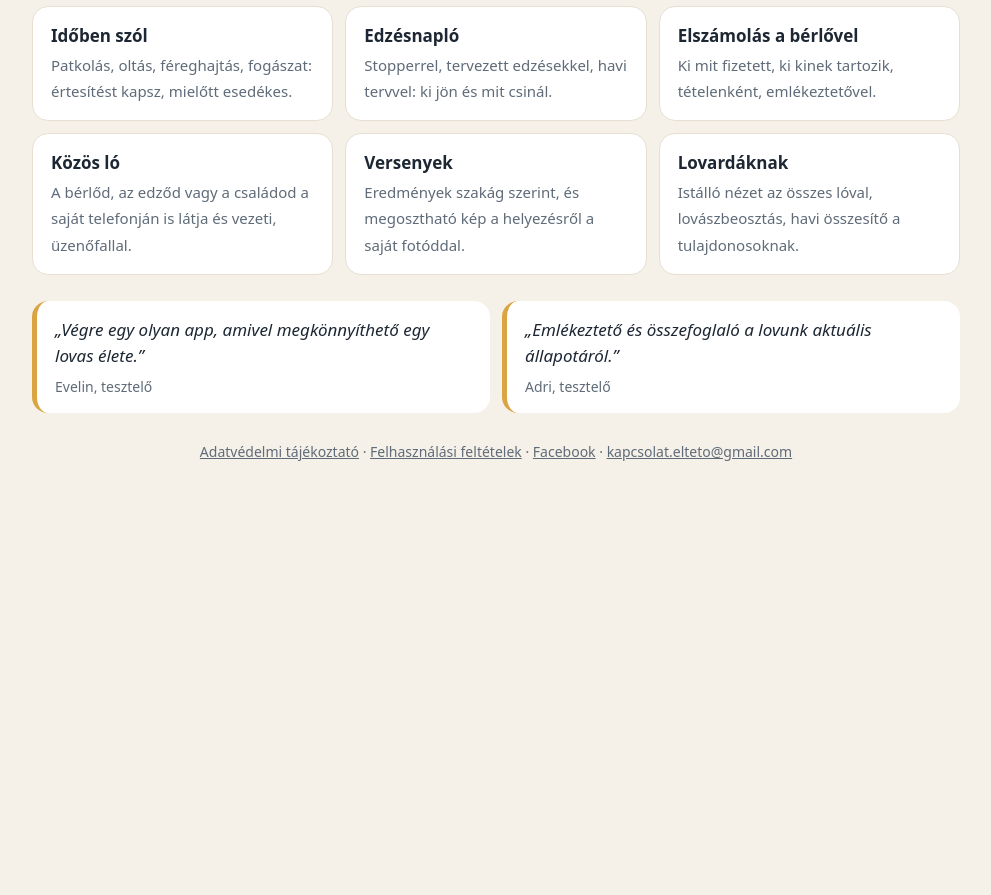
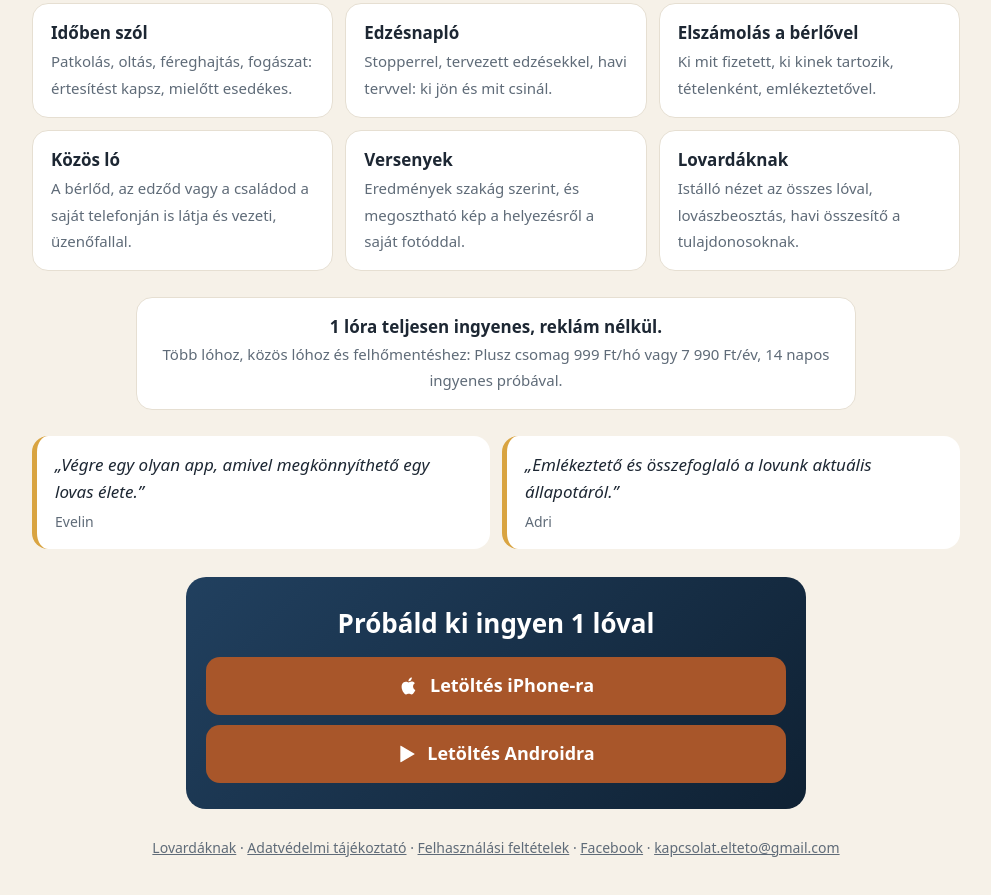
Before and after one commit to Eltetoapp/patanaplo-info, a plain HTML site: page index.html in a window 1280 px wide. Shown: the part 1217-2112 px from the top of the page, without its empty margins (144-1135 px from the left). Before the commit the page ends 1742 px from the top, so only its background shows below. Drawn offline with Linux system fonts and the light colour scheme.

Commit message:
Főoldal: egyforma letöltő gombok, egy vonalban a képek, ár és záró letöltés, adatvédelmi link a gombok alatt, Play-címke fooldal
Co-Authored-By: Claude Opus 5.5 <noreply@anthropic.com>
Claude-Session: https://claude.ai/code/session_01QzL2SgqKAQM2nZSZVTQBEk

```diff
--- a/index.html
+++ b/index.html
@@ -32,7 +32,7 @@
   main{max-width:960px;margin:0 auto;padding:0 16px 48px}
   .dl{background:var(--card);border-radius:20px;padding:20px;margin:-22px auto 26px;max-width:620px;box-shadow:0 10px 30px rgba(15,33,51,.12);display:grid;gap:10px}
   a.btn{display:flex;align-items:center;justify-content:center;gap:10px;text-decoration:none;font-weight:800;color:#fff;background:var(--btn);border-radius:14px;padding:15px 12px;font-size:18px}
-  a.btn.sec{background:var(--navy)}
+  a.btn.sec{background:var(--btn)}
   a.btn svg{flex:0 0 auto}
   .qr{display:none;align-items:center;gap:16px;border-top:1px solid var(--line);padding-top:14px;margin-top:4px}
   .qr img{width:112px;height:112px;border-radius:8px;background:#fff;padding:4px}
@@ -51,7 +51,12 @@
   blockquote footer{font-style:normal;color:var(--muted);font-size:14px;margin-top:6px}
   .muted{color:var(--muted);font-size:14px;text-align:center;margin-top:28px}
   .muted a{color:inherit}
-  .pplink{font-size:15px;margin:14px 0 0}.pplink a{color:#fff;text-decoration:underline}
+  .pplink{font-size:14px;margin:-12px 0 24px;text-align:center;color:var(--muted)}.pplink a{color:inherit}
+  .price{background:var(--card);border-radius:16px;padding:16px 18px;border:1px solid var(--line);text-align:center;margin:26px auto 0;max-width:720px}
+  .price span{color:var(--muted);font-size:15px}
+  .cta{background:linear-gradient(135deg,var(--navy2),#0f2133);color:#fff;border-radius:20px;padding:26px 20px;text-align:center;margin:28px auto 0;max-width:620px}
+  .cta h2{margin:0 0 14px;color:#fff}
+  .cta .two{display:grid;gap:10px}
 </style>
 </head>
 <body>
@@ -60,7 +65,6 @@
   <h1>A lovad minden ügye egy helyen</h1>
   <p>Magyar lovas napló iPhone-ra és Androidra: szól a patkolás, az oltás és a féreghajtás előtt, és rendben tartja az edzéseket és a költségeket.</p>
   <span class="free">1 lóra ingyenes, reklám nélkül</span>
-  <p class="pplink"><a href="adatvedelem.html">Az adatvédelmi tájékoztatót keresed? Itt találod.</a></p>
 </header>
 <main>
 <div class="dl" id="letoltes">
@@ -68,6 +72,8 @@
   <a class="btn sec" id="and" href="https://play.google.com/store/apps/details?id=hu.patanaplo.app"><svg width="20" height="20" viewBox="0 0 24 24" fill="currentColor" aria-hidden="true"><path d="M4 2.6v18.8c0 .4.4.6.7.4L21 12.4c.3-.2.3-.6 0-.8L4.7 2.2c-.3-.2-.7 0-.7.4z"/></svg>Letöltés Androidra</a>
   <div class="qr"><img src="img/qr.png" alt="QR-kód a letöltéshez"><span>Számítógépen nézed? Olvasd be a telefonod kamerájával, és rögtön a megfelelő áruházba visz.</span></div>
 </div>
+
+<p class="pplink"><a href="adatvedelem.html">Adatvédelmi tájékoztató</a></p>
 
 <div class="shots" aria-label="Képek az appból">
   <img src="img/1_ma.jpg" alt="A Ma képernyő: a hét teendői" loading="lazy">
@@ -85,21 +91,28 @@
   <div class="f"><b>Lovardáknak</b><span>Istálló nézet az összes lóval, lovászbeosztás, havi összesítő a tulajdonosoknak.</span></div>
 </div>
 
+<div class="price"><b>1 lóra teljesen ingyenes, reklám nélkül.</b><br><span>Több lóhoz, közös lóhoz és felhőmentéshez: Plusz csomag 999 Ft/hó vagy 7 990 Ft/év, 14 napos ingyenes próbával.</span></div>
+
 <div class="quotes">
-  <blockquote>„Végre egy olyan app, amivel megkönnyíthető egy lovas élete.”<footer>Evelin, tesztelő</footer></blockquote>
-  <blockquote>„Emlékeztető és összefoglaló a lovunk aktuális állapotáról.”<footer>Adri, tesztelő</footer></blockquote>
+  <blockquote>„Végre egy olyan app, amivel megkönnyíthető egy lovas élete.”<footer>Evelin</footer></blockquote>
+  <blockquote>„Emlékeztető és összefoglaló a lovunk aktuális állapotáról.”<footer>Adri</footer></blockquote>
 </div>
 
-<p class="muted"><a href="adatvedelem.html">Adatvédelmi tájékoztató</a> · <a href="aszf.html">Felhasználási feltételek</a> · <a href="https://facebook.com/patanaplo">Facebook</a> · <a href="mailto:kapcsolat.elteto@gmail.com">kapcsolat.elteto@gmail.com</a></p>
+<div class="cta"><h2>Próbáld ki ingyen 1 lóval</h2><div class="two">
+  <a class="btn" href="https://apps.apple.com/hu/app/id6820250520"><svg width="22" height="22" viewBox="0 0 24 24" fill="currentColor" aria-hidden="true"><path d="M16.4 12.6c0-2.4 2-3.5 2-3.6-1.1-1.6-2.8-1.8-3.4-1.8-1.4-.1-2.8.9-3.5.9-.7 0-1.8-.9-3-.8-1.6 0-3 .9-3.8 2.3-1.6 2.8-.4 7 1.2 9.3.8 1.1 1.7 2.4 2.9 2.3 1.2 0 1.6-.7 3-.7s1.8.7 3 .7c1.3 0 2.1-1.1 2.8-2.3.9-1.3 1.3-2.5 1.3-2.6 0 0-2.5-1-2.5-3.7zM14.1 5.6c.6-.8 1.1-1.8 1-2.9-.9 0-2.1.6-2.7 1.4-.6.7-1.1 1.8-1 2.8 1 .1 2.1-.5 2.7-1.3z"/></svg>Letöltés iPhone-ra</a>
+  <a class="btn sec" data-and href="https://play.google.com/store/apps/details?id=hu.patanaplo.app"><svg width="20" height="20" viewBox="0 0 24 24" fill="currentColor" aria-hidden="true"><path d="M4 2.6v18.8c0 .4.4.6.7.4L21 12.4c.3-.2.3-.6 0-.8L4.7 2.2c-.3-.2-.7 0-.7.4z"/></svg>Letöltés Androidra</a>
+</div></div>
+
+<p class="muted"><a href="lovardak.html">Lovardáknak</a> · <a href="adatvedelem.html">Adatvédelmi tájékoztató</a> · <a href="aszf.html">Felhasználási feltételek</a> · <a href="https://facebook.com/patanaplo">Facebook</a> · <a href="mailto:kapcsolat.elteto@gmail.com">kapcsolat.elteto@gmail.com</a></p>
 </main>
 <script>
 /* A főoldal NEM ugrik magától az áruházba (az app régi adatvédelmi linkje és az App Store adatvédelmi címe is ide mutat,
    ezért az adatvédelmi link mindig elérhető maradjon). Az automatikus továbbítás csak a letoltes.html-en van. Nincs követés, nincs süti.
-   Az Android-linkbe címke kerül, hogy a Play Console-ban lássuk, honnan jöttek: ?r=ajanlo (az appból ajánlva), ?r=qr; címke nélkül a hirdetés. */
+   Az Android-linkbe címke kerül, hogy a Play Console-ban lássuk, honnan jöttek: ?r=…; címke nélkül „fooldal”. */
 (function(){
   var m=/[?&]r=([a-z0-9_-]{1,20})/i.exec(location.search),r=m?m[1].toLowerCase():"";
-  var ref=r?"utm_source%3D"+r+"%26utm_medium%3Dajanlas%26utm_campaign%3Dletoltes":"utm_source%3Dfacebook%26utm_medium%3Dhirdetes%26utm_campaign%3Dletoltes";
-  var and=document.getElementById("and");and.href=and.href.split("&")[0]+"&referrer="+ref;
+  var ref=r?"utm_source%3D"+r+"%26utm_medium%3Dajanlas%26utm_campaign%3Dletoltes":"utm_source%3Dfooldal%26utm_medium%3Dweboldal%26utm_campaign%3Dletoltes";
+  document.querySelectorAll("#and,[data-and]").forEach(function(a){a.href=a.href.split("&")[0]+"&referrer="+ref});
 })();
 </script>
 </body>
```
Also changed, not shown: lovardak.html (+1 -1 lines), img/1_ma.jpg, img/2_koltseg.jpg, img/4_uzenet.jpg, img/lovarda/a_istallo.jpg, img/lovarda/b_beoszt.jpg, img/lovarda/c_tartozas.jpg, img/lovarda/d_havi.jpg.
